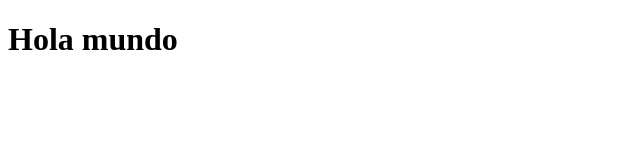
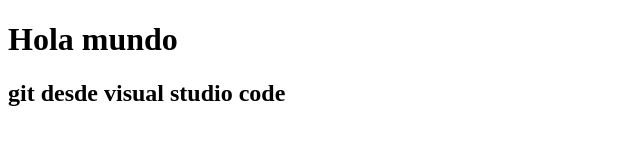
Before and after one commit to CaportilloCinar/clase1, a plain HTML site: page index.html in a window 1280 px wide. Shown: the whole page, without its empty margins (0-640 px from the left). Drawn offline with Linux system fonts and the light colour scheme.

Commit message:
:zap: git desde visual stuido

```diff
--- a/index.html
+++ b/index.html
@@ -8,5 +8,6 @@
 </head>
 <body>
     <h1>Hola mundo</h1>
+    <h2>git desde visual studio code</h2>
 </body>
 </html>
```
